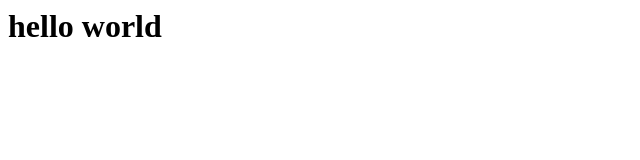
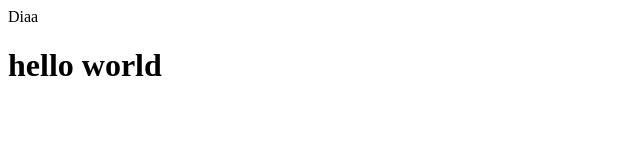
Before and after one commit to ok-ship-it-03/ftir, a plain HTML site: page index.html in a window 1280 px wide. Shown: the whole page, without its empty margins (0-640 px from the left). Drawn offline with Linux system fonts and the light colour scheme.

Commit message:
Remove empty line in index.html

```diff
--- a/index.html
+++ b/index.html
@@ -1,4 +1,4 @@
-
+<p>Diaa</p>
 
 
 <h1>hello world</h1>
```
